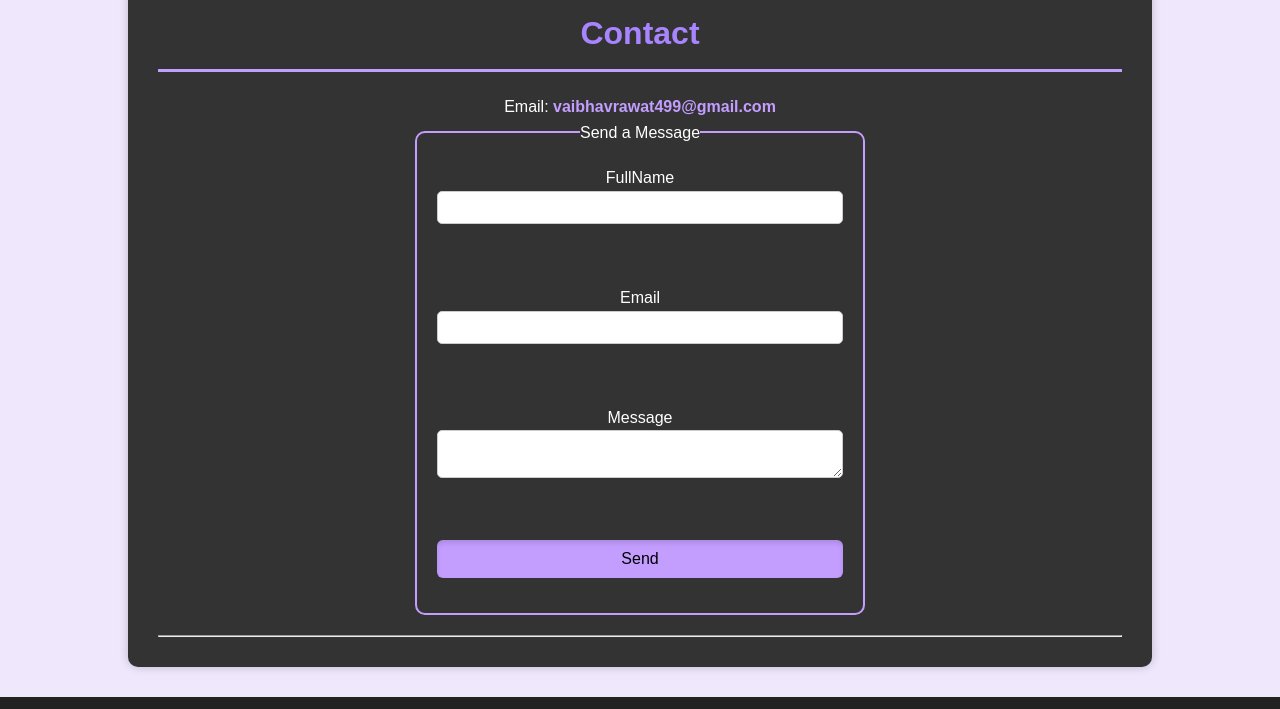
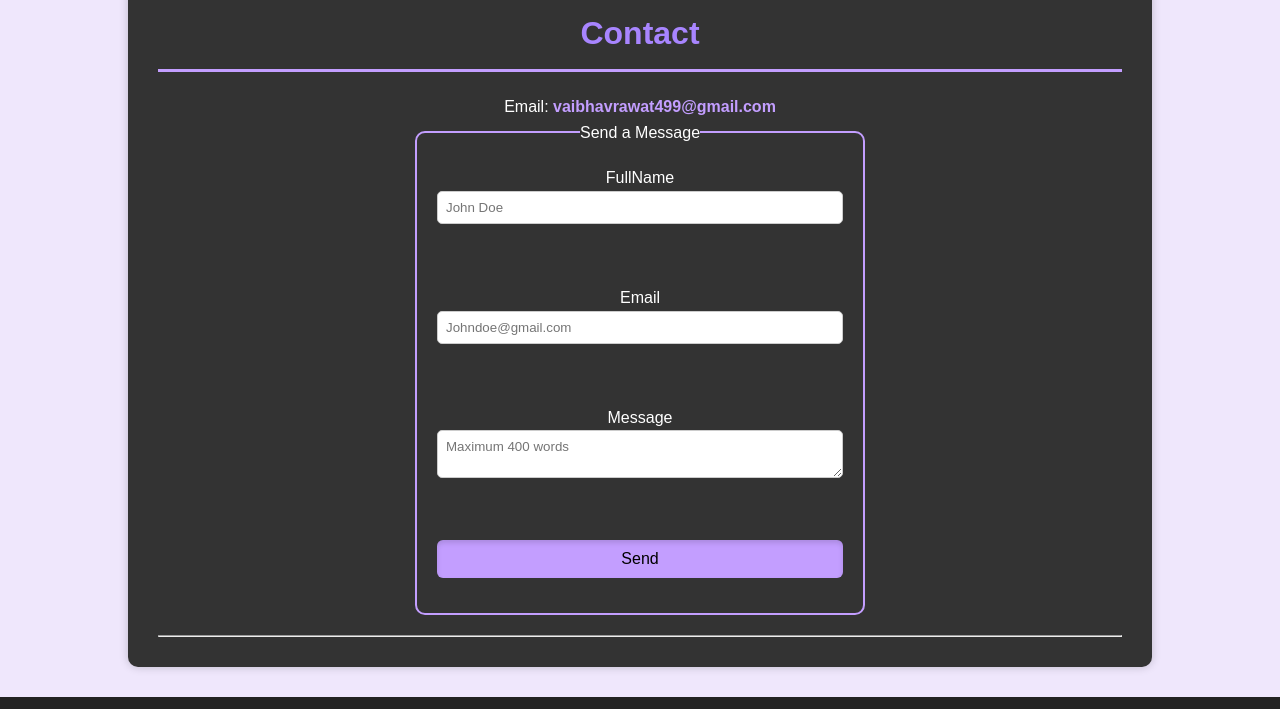
Before and after one commit to Rawat107/Blog-App-usign-html-css, a plain HTML site: page Index.html in a window 1280 px wide. Shown: the part 7303-8012 px from the top of the page. Drawn offline with Linux system fonts and the light colour scheme.

Commit message:
Final complete

```diff
--- a/Index.html
+++ b/Index.html
@@ -1,4 +1,4 @@
-<!--Building a blogpost page following symantic html added everything like mentioned in the pdf and example.-->
+<!--Assignment1: Building a blogpost page following symantic html added everything like mentioned in the pdf and example.-->
 <!DOCTYPE html>
 <html lang="en">
   <head>
@@ -10,6 +10,7 @@
   </head>
   <body>
     <!-- header section (introduction and top logo) -->
+     <div class="main-container">
        <header id="home">
          <h1>
            <!-- Logo is here -->
@@ -355,11 +356,11 @@
            <legend>Send a Message</legend>
            <form action="#" method="GET" id="contact-form">
              <label for="fullname">FullName</label>
-          <input type="text" id="fullname" name="Fullname" />
+             <input type="text" id="fullname" name="Fullname" placeholder="John Doe"/>
              <br />
              <br />
              <label for="email">Email</label>
-          <input type="email" id="email" name="Email" />
+             <input type="email" id="email" name="Email" placeholder="Johndoe@gmail.com"/>
              <br />
              <br />
              <label for="message">Message</label>
@@ -367,7 +368,8 @@
                type=""
                id="message"
                name="Message"
-            maxlength="200"
+               maxlength="400"
+               placeholder="Maximum 400 words"
              ></textarea>
              <br />
              <br />
@@ -407,6 +409,7 @@
          </p>
          <a href="#home"> Go to top</a>
        </footer>
+     </div>
   </body>
 </html>
 
--- a/index.css
+++ b/index.css
@@ -23,6 +23,7 @@ This is will help design consistent design on every browser and include padding
 
 /*Set body background and text color*/
 body {
+  display: flex;
   background-color: var(--tertiary-color);
   color: var(--contrast-color);
   line-height: 1.6;
@@ -94,6 +95,11 @@ header h1 {
   display: none;
 
 }
+
+.nav-logo:hover {
+  animation: spin 1.5s linear;
+}
+
 
 /*Navbar home link text*/
 .logo-text {
```
Lines whose indentation alone changed are shown as unchanged.
